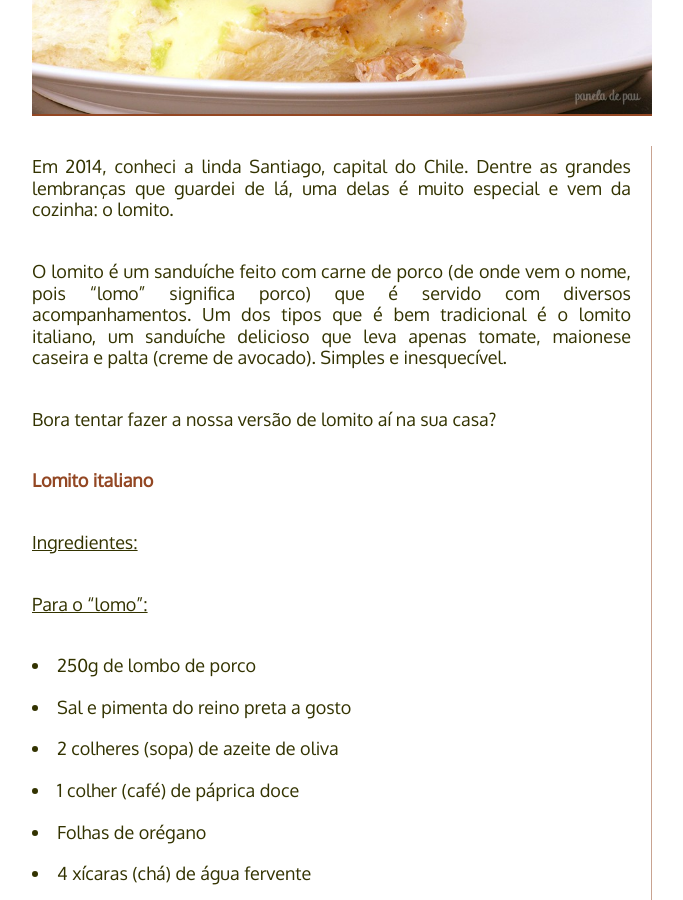
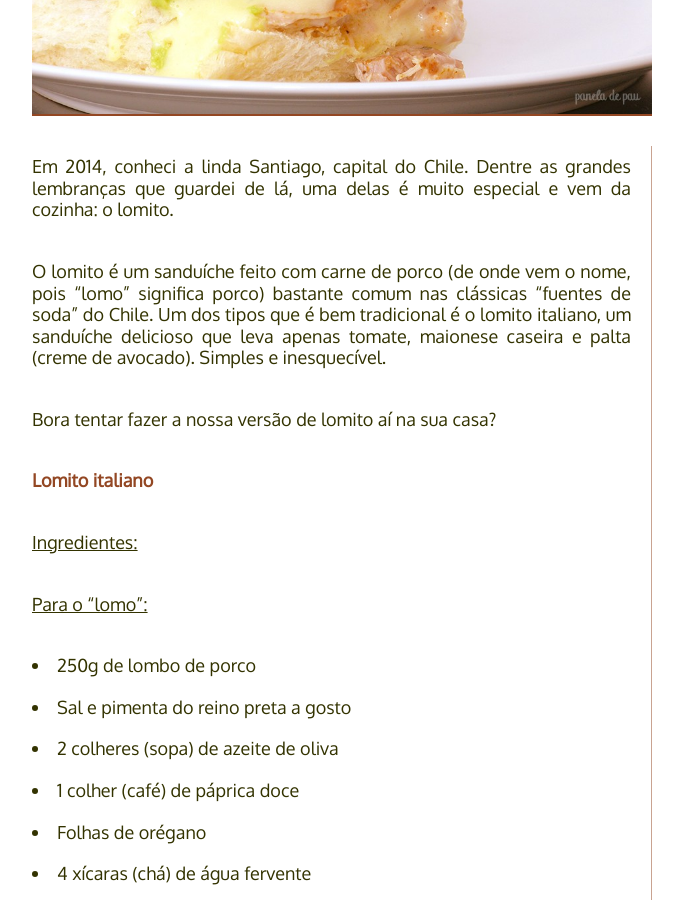
Before and after one commit to PaneladePau/paneladepau-jekyll-blog, a Jekyll site: the page built from _posts/2016-06-08-lomito-italiano.md, in a window 1280 px wide and 900 px high, scrolled down 433 px. Shown: the whole window, without its empty margins (138-821 px from the left). Built offline with Jekyll 4.4.1, drawn with Linux system fonts in a browser that asks for light colours; nearby versions of some CDN libraries; some web fonts are replaced.

Commit message:
“update”

```diff
--- a/_posts/2016-06-08-lomito-italiano.md
+++ b/_posts/2016-06-08-lomito-italiano.md
@@ -17,7 +17,7 @@ legendaimg2: Legenda da imagem 2
 
 Em 2014, conheci a linda Santiago, capital do Chile. Dentre as grandes lembranças que guardei de lá, uma delas é muito especial e vem da cozinha: o lomito.
 
-O lomito é um sanduíche feito com carne de porco (de onde vem o nome, pois "lomo" significa porco) que é servido com diversos acompanhamentos. Um dos tipos que é bem tradicional é o lomito italiano, um sanduíche delicioso que leva apenas tomate, maionese caseira e palta (creme de avocado). Simples e inesquecível.
+O lomito é um sanduíche feito com carne de porco (de onde vem o nome, pois "lomo" significa porco) bastante comum nas clássicas "fuentes de soda" do Chile. Um dos tipos que é bem tradicional é o lomito italiano, um sanduíche delicioso que leva apenas tomate, maionese caseira e palta (creme de avocado). Simples e inesquecível.
 
 Bora tentar fazer a nossa versão de lomito aí na sua casa?
 
```
Also changed, not shown: img/fotos-dos-posts/lomito.jpg.
